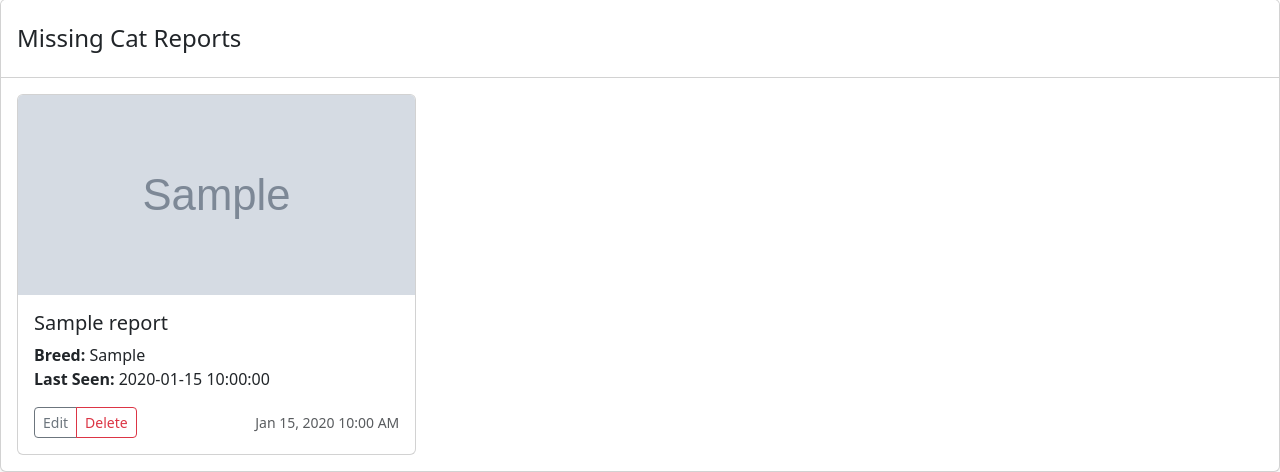
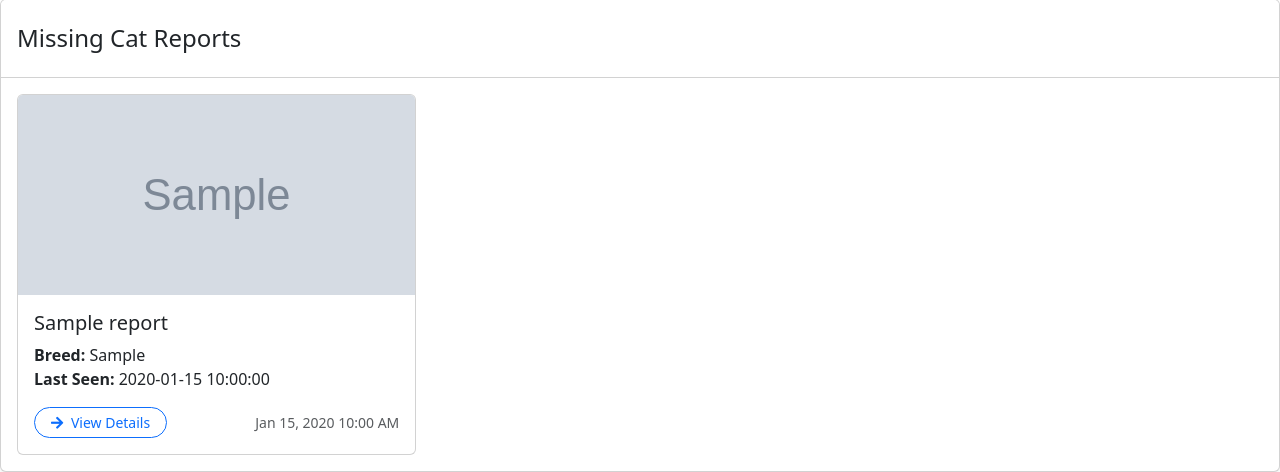
Before and after one commit to JohnLorcanParaiso/PurrSafe-System, a PHP site: page /view.php in a window 1280 px wide. Shown: the part 541-1013 px from the top of the page. Run offline with PHP 8.4, Linux system fonts and the light colour scheme; the visitor is signed in with stand-in values (Sample User, id 1); tables that the repository leaves empty or names only in its code hold one stand-in row (values such as "Sample post"); grey boxes marked "Sample" are stand-in pictures; some libraries are stand-ins or nearby versions.

Commit message:
removed edit and delete button, added view more

```diff
--- a/view.php
+++ b/view.php
@@ -204,10 +204,10 @@ $fullname = $_SESSION['fullname'] ?? 'Guest User';
                                                         <strong>Last Seen:</strong> <?= htmlspecialchars($report['last_seen_date']) ?>
                                                     </p>
                                                     <div class="d-flex justify-content-between align-items-center">
-                                                        <div class="btn-group">
-                                                            <a href="edit.php?id=<?php echo $report['id']; ?>" class="btn btn-sm btn-outline-secondary">Edit</a>
-                                                            <button onclick="confirmDelete(<?php echo $report['id']; ?>)" class="btn btn-sm btn-outline-danger">Delete</button>
-                                                        </div>
+                                                        <a href="report-detail.php?id=<?php echo $report['id']; ?>"
+                                                           class="btn btn-outline-primary btn-sm rounded-pill px-3">
+                                                            <i class="fas fa-arrow-right me-1"></i> View Details
+                                                        </a>
                                                         <small class="text-muted">
                                                             <?php
                                                             $created = new DateTime($report['created_at']);
```
